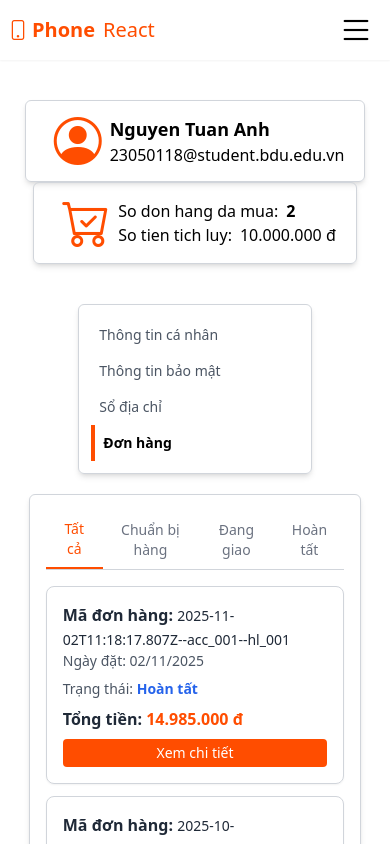
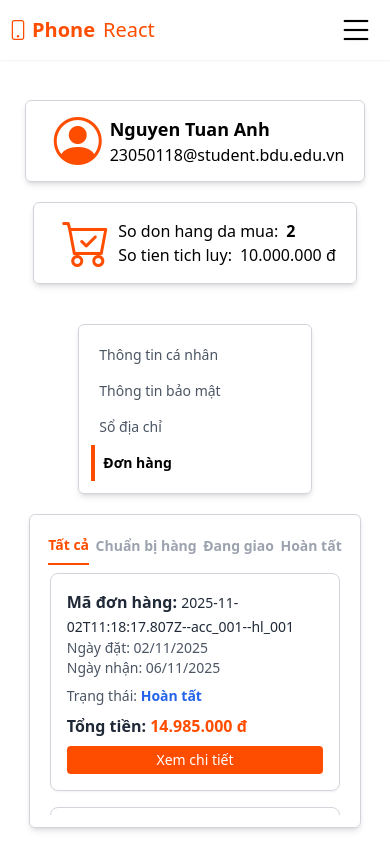
Before and after one commit to NguyenTAnh2005/phone_react, a React (Vite) app in the folder frontend/: page /Account in a window 390 px wide. Both pictures are taken after a click on the button "Đơn hàng". Shown: the top 844 px of the page. Built offline with nearby package versions, Linux system fonts and the light colour scheme.

Commit message:
Done User Frontend

```diff
--- a/frontend/src/Pages/Account.jsx
+++ b/frontend/src/Pages/Account.jsx
@@ -28,7 +28,7 @@ export function Account() {
         <>
             {scrollToTopSmooth()}
             <div className="flex flex-col py-10">
-                <div className="flex flex-col justify-evenly items-center md:flex-row md:gap-10 mb-10 bg-white">
+                <div className="flex flex-col justify-evenly items-center md:flex-row gap-5 md:gap-10 mb-10 bg-white">
                     <UserProfileInfo account={eg_account} />
                     <UserOrderStats order_stats={eg_order_stats} />
                 </div>
--- a/frontend/src/Pages/AccountPages/Orders.jsx
+++ b/frontend/src/Pages/AccountPages/Orders.jsx
@@ -1,26 +1,11 @@
 import React, { useState, useMemo } from "react";
 import { list_orders, eg_hotline } from "../../Data_Test/Data_Home_Test";
-import { priceFormatter } from "../../utils/utils";
+import { priceFormatter, getStateText } from "../../utils/utils";
 // Import component OrderInfo bạn đã tạo
 import OrderInfo from "../OrderInfo";
 
-// Sao chép hàm này từ OrderInfo.jsx để dùng,
-// hoặc bạn có thể chuyển nó vào utils.jsx và export ra
-const getStateText = (state) => {
-    switch (state) {
-        case "PREPARE":
-            return "Chuẩn bị hàng";
-        case "SHIPPING":
-            return "Đang giao";
-        case "DONE":
-            return "Hoàn tất";
-        default:
-            return state;
-    }
-};
-
 // Định nghĩa các tab lọc
-const filterTabs = [
+let List_Tag_Filter = [
     { key: "ALL", label: "Tất cả" },
     { key: "PREPARE", label: "Chuẩn bị hàng" },
     { key: "SHIPPING", label: "Đang giao" },
@@ -28,105 +13,111 @@ const filterTabs = [
 ];
 
 export function Orders() {
-    const [allOrders] = useState(list_orders);
-    const [allAddresses] = useState(eg_hotline);
+    //State lưu dữ DL càn thiết (VD đã res xng từ API)
+    // Danh sách địa chhir của user, danh sách hóa đơn của user
+    const [userAddress] = useState(eg_hotline);
+    const [listOrder, setListOrder] = useState(list_orders);
+
+    //State lưu đơn hàng để xem chi tiết  cần lưu 2 tham số, orderInfo + address từ hotline_id
+    const [orderSelected, setOrderSelected] = useState(null);
+
+    // trạng thái của hóa đơn
     const [activeFilter, setActiveFilter] = useState("ALL");
+    const handleChangeTabFilter = (value) => {
+        setActiveFilter(value);
+    }
+    // Lọc danh sách hóa đơn dựa trên tag
+    const FilterdOrders = useMemo(() => {
+        if (activeFilter === "ALL") {
+            return listOrder;
+        }
+        return listOrder.filter(order => order.state === activeFilter);
+    }, [listOrder, activeFilter]);
 
-    // State để lưu đơn hàng đang được chọn xem chi tiết
-    const [selectedOrder, setSelectedOrder] = useState(null);
+    // Xử lý khi chọn xem  chi tiết
 
-    // Lọc danh sách đơn hàng dựa trên tab đang hoạt động
-    const filteredOrders = useMemo(() => {
-        if (activeFilter === "ALL") {
-            return allOrders;
-        }
-        return allOrders.filter((order) => order.state === activeFilter);
-    }, [activeFilter, allOrders]);
+    const handleViewInfo = (order) => {
+        const address = userAddress.find(address => address.hotline_id === order.hotline_id);
+        setOrderSelected({
+            orderInfo: order,
+            addressInfo: address || null
+        });
+    }
 
-    // Hàm xử lý khi nhấn "Xem chi tiết"
-    const handleViewDetails = (order) => {
-        // Tìm địa chỉ tương ứng với đơn hàng
-        const addressInfo = allAddresses.find(
-            (addr) => addr.hotline_id === order.hotline_id
-        );
-        setSelectedOrder({
-            orderInfo: order,
-            orderAddressInfo: addressInfo || null, // Truyền địa chỉ tìm được
-        });
-    };
+    // Xử lý khi nhấn "Quay lại" từ chi tiết đơn hàng
+    const handleBackToList = () => {
+        setOrderSelected(null);
+    }
 
-    // Hàm xử lý khi nhấn "Quay lại" từ chi tiết đơn hàng
-    const handleBackToList = () => {
-        setSelectedOrder(null);
-    };
+    ////RENDER
 
-    // --- RENDER ---
-
-    // Nếu có đơn hàng được chọn, hiển thị OrderInfo
-    if (selectedOrder) {
+    if (orderSelected != null) {
         return (
-            <div className="p-4">
+            <div className="max-h-[300px] overflow-y-scroll relative">
                 <button
                     onClick={handleBackToList}
-                    className="mb-4 px-4 py-2 bg-gray-600 text-white rounded hover:bg-gray-700 transition-colors"
+                    className="px-4 py-2 bg-gray-400 text-white font-semibold rounded-md sticky top-3 left-3"
                 >
-                    <i className="bi bi-arrow-left me-2"></i>
-                    Quay lại danh sách
+                    Quay lại
                 </button>
-                <OrderInfo
-                    orderInfo={selectedOrder.orderInfo}
-                    orderAddressInfo={selectedOrder.orderAddressInfo}
-                />
+                <OrderInfo orderInfo={orderSelected.orderInfo} orderAddressInfo={orderSelected.addressInfo} />
             </div>
-        );
+        )
     }
-
-    // Nếu không, hiển thị danh sách đơn hàng và các tab lọc
     return (
-        <div className="p-4 space-y-4">
-            {/* Thanh Tab Lọc */}
-            <div className="flex border-b border-gray-300">
-                {filterTabs.map((tab) => (
-                    <button
-                        key={tab.key}
-                        onClick={() => setActiveFilter(tab.key)}
-                        className={`py-2 px-4 text-sm font-medium
-                            ${activeFilter === tab.key
-                                ? "border-b-2 border-mainCL text-mainCL"
-                                : "text-gray-500 hover:text-gray-700"
-                            }
-                        `}
-                    >
-                        {tab.label}
-                    </button>
-                ))}
+        <div className="p-3">
+            <div className="flex justify-evenly">
+                {
+                    List_Tag_Filter.map(tag => (
+                        <FilterTab
+                            key={tag.key}
+                            tag={tag}
+                            activeFilter={activeFilter}
+                            onChangeTabFilter={handleChangeTabFilter} />
+                    ))
+                }
             </div>
-
-            {/* Danh sách đơn hàng */}
-            <div className="space-y-3">
-                {filteredOrders.length > 0 ? (
-                    filteredOrders.map((order) => (
-                        <OrderItemSummary
+            <div className="p-2 space-y-4 max-h-[250px] overflow-y-scroll">
+                {
+                    FilterdOrders.map(order => (
+                        <OrderSummary
                             key={order.id}
                             order={order}
-                            onViewDetails={() => handleViewDetails(order)}
+                            onHandleViewInfo={handleViewInfo}
                         />
                     ))
-                ) : (
-                    <p className="text-center text-gray-500 p-5">
-                        Không có đơn hàng nào trong mục này.
+                }
+                {
+                    FilterdOrders.length == 0 &&
+                    <p className="font-semibold text-center mt-5 text-mainCL">
+                        Không có đơn hàng nào đang ở trạng thái này!
+                        <i className="bi bi-emoji-frown ms-2 text-xl"></i>
                     </p>
-                )}
+                }
             </div>
         </div>
-    );
+    )
 }
 
-// Component con để hiển thị tóm tắt một đơn hàng
-function OrderItemSummary({ order, onViewDetails }) {
+// UI cho tag lọc hóa đơn
+export function FilterTab({ tag, activeFilter, onChangeTabFilter }) {
+    const active = tag.key === activeFilter;
+    return (
+        <button
+            onClick={() => { onChangeTabFilter(tag.key) }}
+            className={`py-2 font-bold text-sm ${active ? "text-mainCL border-b-2 border-mainCL" : "text-gray-400"}`}
+        >
+            {tag.label}
+        </button>
+    )
+}
+
+// UI cho hóa đơn
+
+export function OrderSummary({ order, onHandleViewInfo }) {
     return (
         <div className="border border-gray-300 rounded-lg p-4 shadow-sm hover:shadow-md transition-shadow">
-            <div className="flex flex-col md:flex-row justify-between md:items-center space-y-2 md:space-y-0">
+            <div className="flex flex-col lg:flex-row justify-between lg:items-center space-y-2 lg:space-y-0">
                 <div>
                     <p className="font-semibold text-gray-800">
                         Mã đơn hàng:{" "}
@@ -134,6 +125,9 @@ function OrderItemSummary({ order, onViewDetails }) {
                     </p>
                     <p className="text-sm text-gray-600">
                         Ngày đặt: {order.buy_time}
+                    </p>
+                    <p className="text-sm text-gray-600">
+                        Ngày nhận: {order.rec_time}
                     </p>
                 </div>
                 <div className="text-sm text-gray-600">
@@ -149,12 +143,12 @@ function OrderItemSummary({ order, onViewDetails }) {
                     </span>
                 </div>
                 <button
-                    onClick={onViewDetails}
+                    onClick={() => { onHandleViewInfo(order) }}
                     className="px-3 py-1 bg-mainCL text-white rounded text-sm hover:bg-opacity-90"
                 >
                     Xem chi tiết
                 </button>
             </div>
         </div>
-    );
+    )
 }
--- a/frontend/src/Pages/Order.jsx
+++ b/frontend/src/Pages/Order.jsx
@@ -31,7 +31,7 @@ export function Order({ account = eg_account, hotlineList = eg_hotline, list_pro
     const initDetail = list_cart_product.map(p => ({
         variant_id: p.variant_id,
         count: 1,
-        detail_name: `${p.phone_name} ${p.variant_ph_ram}/${p.variant_ph_rom}`,
+        detail_name: `${p.phone_name} ${p.variant_ph_ram}GB/${p.variant_ph_rom}GB`,
         price: p.variant_ph_final_price,
         unit_price: p.variant_ph_final_price,
     }));
@@ -130,7 +130,7 @@ export function Order({ account = eg_account, hotlineList = eg_hotline, list_pro
             <form onSubmit={handleSubmitOrder} className="p-4 border rounded space-y-3 animate__animated animate__fadeIn">
                 <h2 className="font-bold text-lg text-center">Thanh toán - mua hàng</h2>
                 <div className="grid grid-cols-10 gap-3">
-                    <div className="col-span-full md:col-span-5 flex flex-col justify-between">
+                    <div className="col-span-full md:col-span-5 space-y-2">
                         <OrderAddress
                             account={account}
                             handleChangeQuantity={handleChangeQuantity}
--- a/frontend/src/Pages/OrderInfo.jsx
+++ b/frontend/src/Pages/OrderInfo.jsx
@@ -1,20 +1,7 @@
 import React from "react";
-import { priceFormatter } from "../utils/utils";
+import { priceFormatter, getStateText } from "../utils/utils";
 import { order, orderAddress } from "../Data_Test/Data_Home_Test";
 
-// Hàm đổi trạng thái cho dễ đọc
-const getStateText = (state) => {
-    switch (state) {
-        case "PREPARE":
-            return "Chuẩn bị hàng";
-        case "SHIPPING":
-            return "Đang giao";
-        case "DONE":
-            return "Hoàn tất";
-        default:
-            return state;
-    }
-};
 
 export default function OrderInfo({ orderInfo = order, orderAddressInfo = orderAddress }) {
 
--- a/frontend/src/utils/utils.jsx
+++ b/frontend/src/utils/utils.jsx
@@ -52,3 +52,17 @@ export function strDate(isOString) {
 
     return output
 }
+
+// Hàm chuyển đỏi trạng thái đơn hàng ra UI
+export const getStateText = (state) => {
+    switch (state) {
+        case "PREPARE":
+            return "Chuẩn bị hàng";
+        case "SHIPPING":
+            return "Đang giao";
+        case "DONE":
+            return "Hoàn tất";
+        default:
+            return state;
+    }
+};
```
Also changed, not shown: frontend/src/Data_Test/Data_Home_Test.js (+4 -51 lines).
